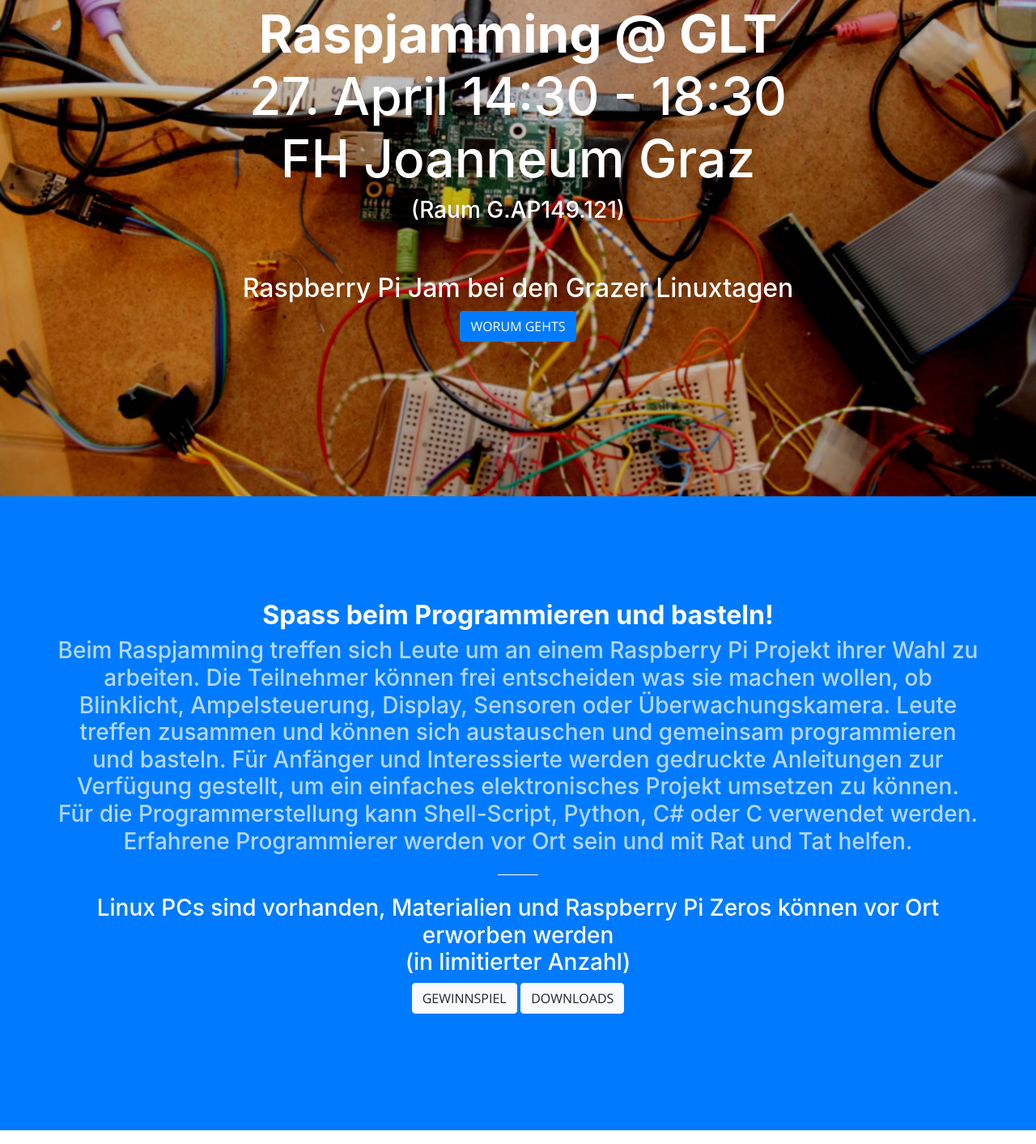
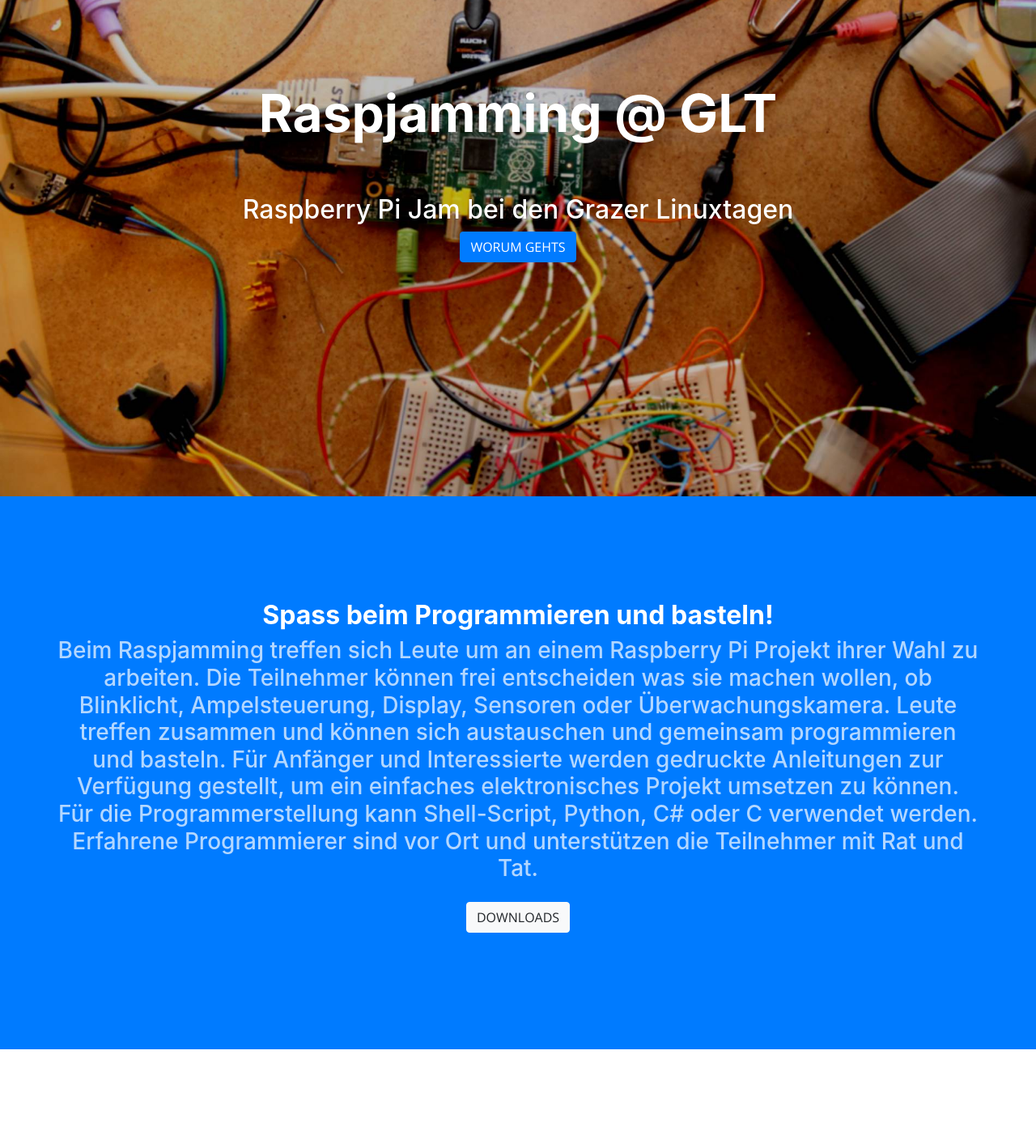
Before and after one commit to GrazerComputerClub/Raspjamming-Doc, a website with bundled scripts: page index.html in a window 1280 px wide. Shown: the part 187-1600 px from the top of the page at 81% size. Built offline with nearby package versions, Linux system fonts and the light colour scheme.

Commit message:
Entfernen der Informationen für GLT18

```diff
--- a/index.html
+++ b/index.html
@@ -40,9 +40,11 @@
             <li class="nav-item">
               <a class="nav-link js-scroll-trigger" href="#about">Worum gehts</a>
             </li>
+<!--
             <li class="nav-item">
               <a class="nav-link js-scroll-trigger" href="#raffle">Gewinnspiel</a>
             </li>
+-->
             <li class="nav-item">
               <a class="nav-link js-scroll-trigger" href="#services">Downloads</a>
             </li>
@@ -63,10 +65,12 @@
           <div class="col-lg-10 mx-auto">
             <h1>
               <strong>Raspjamming @ GLT</strong><BR>
+<!--
               27. April 14:30 - 18:30 <BR>
               FH Joanneum Graz
+-->
             </h1>
-            <h3>(Raum G.AP149.121)</h3>
+<!--            <h3>(Raum G.AP149.121)</h3> -->
             <hr>
           </div>
           <div class="col-lg-8 mx-auto">
@@ -83,13 +87,15 @@
           <div class="col-lg-18 mx-auto text-center">
             <h2 class="section-heading text-white"><strong>Spass beim Programmieren und basteln!</strong></h2>
 <h3 class="section-heading text-white">
-<p class="text-faded mb-4">Beim Raspjamming treffen sich Leute um an einem Raspberry Pi Projekt ihrer Wahl zu arbeiten. Die Teilnehmer können frei entscheiden was sie machen wollen, ob Blinklicht, Ampelsteuerung, Display, Sensoren oder Überwachungskamera. Leute treffen zusammen und können sich austauschen und gemeinsam programmieren und basteln. Für Anfänger und Interessierte werden gedruckte Anleitungen zur Verfügung gestellt, um ein einfaches elektronisches Projekt umsetzen zu können. Für die Programmerstellung kann Shell-Script, Python, C# oder C verwendet werden. Erfahrene Programmierer  werden vor Ort sein und mit Rat und Tat helfen.</p>
+<p class="text-faded mb-4">Beim Raspjamming treffen sich Leute um an einem Raspberry Pi Projekt ihrer Wahl zu arbeiten. Die Teilnehmer können frei entscheiden was sie machen wollen, ob Blinklicht, Ampelsteuerung, Display, Sensoren oder Überwachungskamera. Leute treffen zusammen und können sich austauschen und gemeinsam programmieren und basteln. Für Anfänger und Interessierte werden gedruckte Anleitungen zur Verfügung gestellt, um ein einfaches elektronisches Projekt umsetzen zu können. Für die Programmerstellung kann Shell-Script, Python, C# oder C verwendet werden. Erfahrene Programmierer sind vor Ort und unterstützen die Teilnehmer mit Rat und Tat.</p>
 </h3>
-            <hr class="light my-4">
-            <h3 class="section-heading text-white">Linux PCs sind vorhanden, Materialien und Raspberry Pi Zeros können vor Ort erworben werden<BR>(in limitierter Anzahl)</h3>
-
+<!--
+         <hr class="light my-4">
+            <h3 class="section-heading text-white">
+            Linux PCs sind vorhanden, Materialien und Raspberry Pi Zeros können vor Ort erworben werden<BR>(in limitierter Anzahl)
+            </h3>
+-->
             <p>
-            <a class="btn btn-light btn-xl js-scroll-trigger" href="#raffle">Gewinnspiel</a>
             <a class="btn btn-light btn-xl js-scroll-trigger" href="#services">Downloads</a>
             </p>
           </div>
@@ -97,6 +103,7 @@
       </div>
     </section>
 
+<!--
     <section class="bg-white" id="raffle">
       <div class="container">
         <div class="row">
@@ -123,7 +130,7 @@
         </div>
       </div>
     </section>
-
+-->
 
     <section id="services">
       <div class="container">
```
